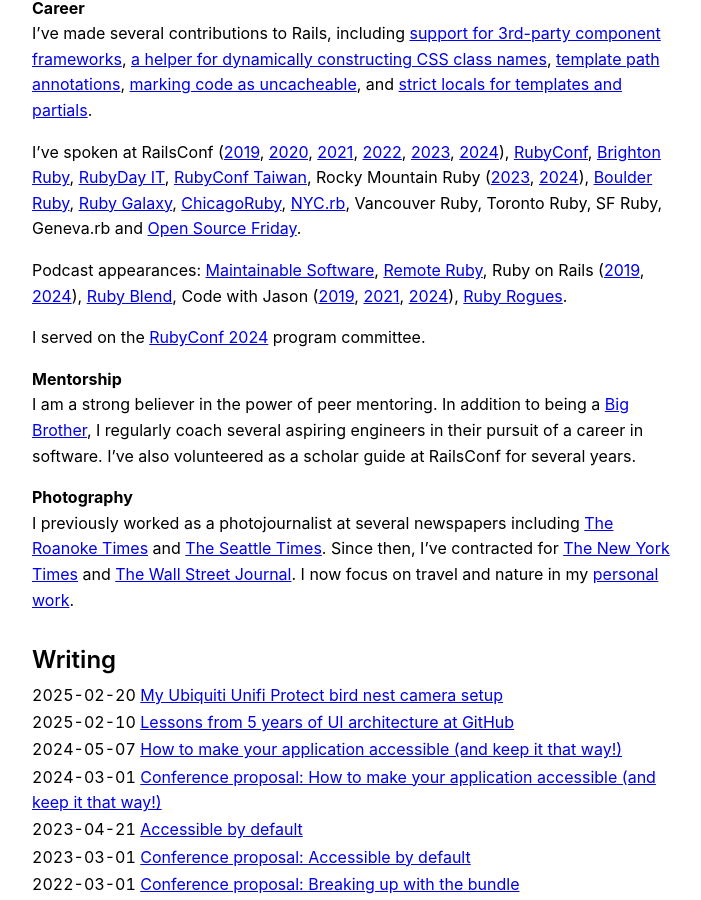
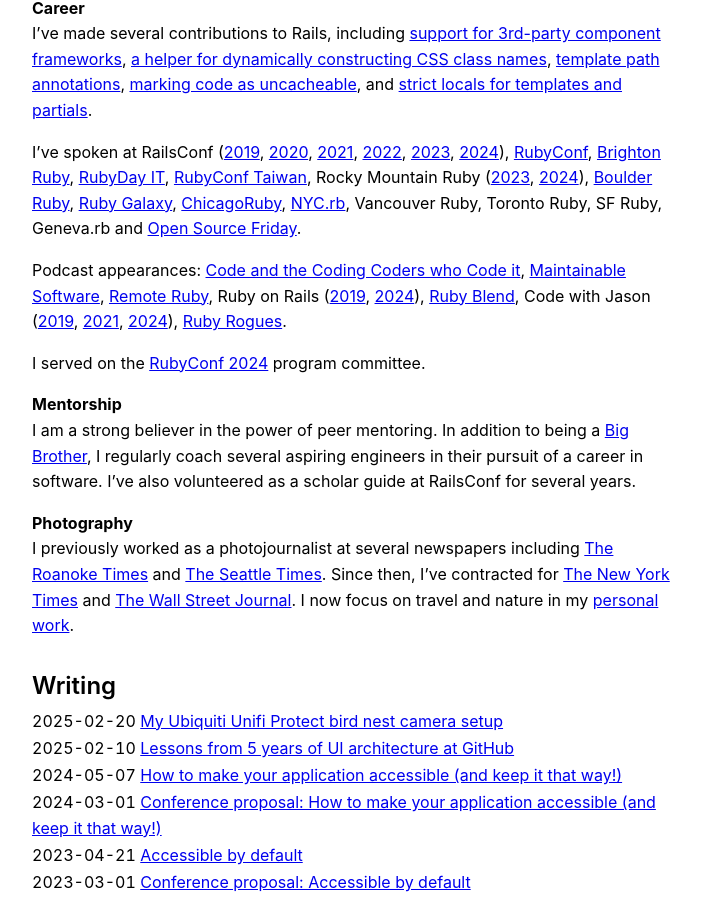
Before and after one commit to joelhawksley/identity, a Jekyll site: the page built from index.md, in a window 1280 px wide and 900 px high, scrolled down 685 px. Shown: the whole window, without its empty margins (288-989 px from the left). Built offline with Jekyll 4.4.1, drawn with Linux system fonts in a browser that asks for light colours.

Commit message:
add podcast link

```diff
--- a/index.md
+++ b/index.md
@@ -14,7 +14,7 @@
 
 I've spoken at RailsConf ([2019](https://youtu.be/y5Z5a6QdA-M), [2020](https://youtu.be/YVYRus_2KZM), [2021](https://www.youtube.com/watch?v=QoetqsBCsbE), [2022](https://www.youtube.com/watch?v=21QG19Zy_g0), [2023](https://www.youtube.com/watch?v=4j2zlvE_Yj8&t=271s), [2024](https://www.youtube.com/watch?v=ZRUn-yRH0ks)), [RubyConf](https://www.youtube.com/watch?v=vynyFGOZOZ8), [Brighton Ruby](https://brightonruby.com/2022/breaking-up-with-the-bundle-joel-hawksley/), [RubyDay IT](https://www.youtube.com/watch?v=CyN1pdmBCtc), [RubyConf Taiwan](https://www.youtube.com/watch?v=MGAs0QALAiM), Rocky Mountain Ruby ([2023](https://www.youtube.com/watch?v=8tR3LJ2cEsE), [2024](https://www.youtube.com/watch?v=9e2CsMMLf4U)), [Boulder Ruby](https://boulder-ruby.org/), [Ruby Galaxy](https://rubygalaxy.io/talks), [ChicagoRuby](https://chicagoruby.org), [NYC.rb](https://www.meetup.com/NYC-rb/events/jghpgsydcdbmb/), Vancouver Ruby, Toronto Ruby, SF Ruby, Geneva.rb and [Open Source Friday](https://www.youtube.com/watch?v=v-mrsmxVy5U).
 
-Podcast appearances: [Maintainable Software](https://maintainable.fm/episodes/joel-hawksley-the-hidden-costs-of-frontend-complexity), [Remote Ruby](https://remoteruby.transistor.fm/125), Ruby on Rails ([2019](https://www.therubyonrailspodcast.com/276), [2024](https://www.therubyonrailspodcast.com/519)), [Ruby Blend](https://radiopublic.com/the-ruby-blend-WDewaV/s1!9aab9), Code with Jason ([2019](https://www.codewithjason.com/podcast/9478227-088-viewcomponent-with-joel-hawksley-of-github/), [2021](https://www.codewithjason.com/podcast/9936046-130-viewcomponent-with-joel-hawksley-staff-engineer-at-github/), [2024](https://www.codewithjason.com/podcast/15763617-233-joel-hawksley-staff-engineer-at-github)),  [Ruby Rogues](https://devchat.tv/ruby-rogues/rr-461-rethinking-the-view-layer-with-components-with-joel-hawksley/).
+Podcast appearances: [Code and the Coding Coders who Code it](https://podcast.drbragg.dev/episodes/episode-53-joel-hawksley/), [Maintainable Software](https://maintainable.fm/episodes/joel-hawksley-the-hidden-costs-of-frontend-complexity), [Remote Ruby](https://remoteruby.transistor.fm/125), Ruby on Rails ([2019](https://www.therubyonrailspodcast.com/276), [2024](https://www.therubyonrailspodcast.com/519)), [Ruby Blend](https://radiopublic.com/the-ruby-blend-WDewaV/s1!9aab9), Code with Jason ([2019](https://www.codewithjason.com/podcast/9478227-088-viewcomponent-with-joel-hawksley-of-github/), [2021](https://www.codewithjason.com/podcast/9936046-130-viewcomponent-with-joel-hawksley-staff-engineer-at-github/), [2024](https://www.codewithjason.com/podcast/15763617-233-joel-hawksley-staff-engineer-at-github)),  [Ruby Rogues](https://devchat.tv/ruby-rogues/rr-461-rethinking-the-view-layer-with-components-with-joel-hawksley/).
 
 I served on the [RubyConf 2024](https://rubyconf.org/) program committee.
 
```
